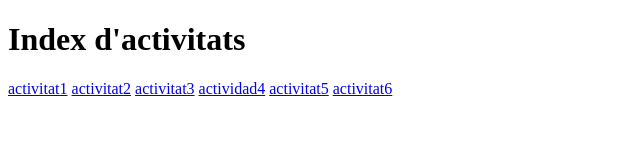
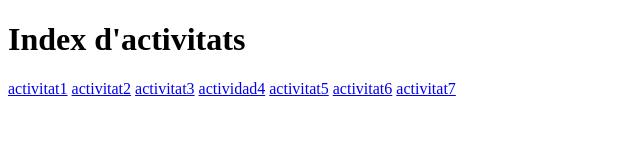
Before and after one commit to Doprea990/web3, a plain HTML site: page activitats/activitats.html in a window 1280 px wide. Shown: the full height of the page, 0-640 px from the left. Drawn offline with Linux system fonts and the light colour scheme.

Commit message:
Deploying to gh-pages from @ Doprea990/web3@87a63ae64eabd866c0229f84531db824324fa86d 🚀

```diff
--- a/activitats/activitats.html
+++ b/activitats/activitats.html
@@ -15,5 +15,6 @@
     <a href="html/02_formato/act4.html">actividad4</a>
     <a href="html/02_formato/act5.html">activitat5</a>
     <a href="html/02_formato/act6.html">activitat6</a>
+    <a href="html/02_formato/act7.html">activitat7</a>
 </body>
 </html>
```
Also changed, not shown: activitats/html/02_formato/act7.html (added).
